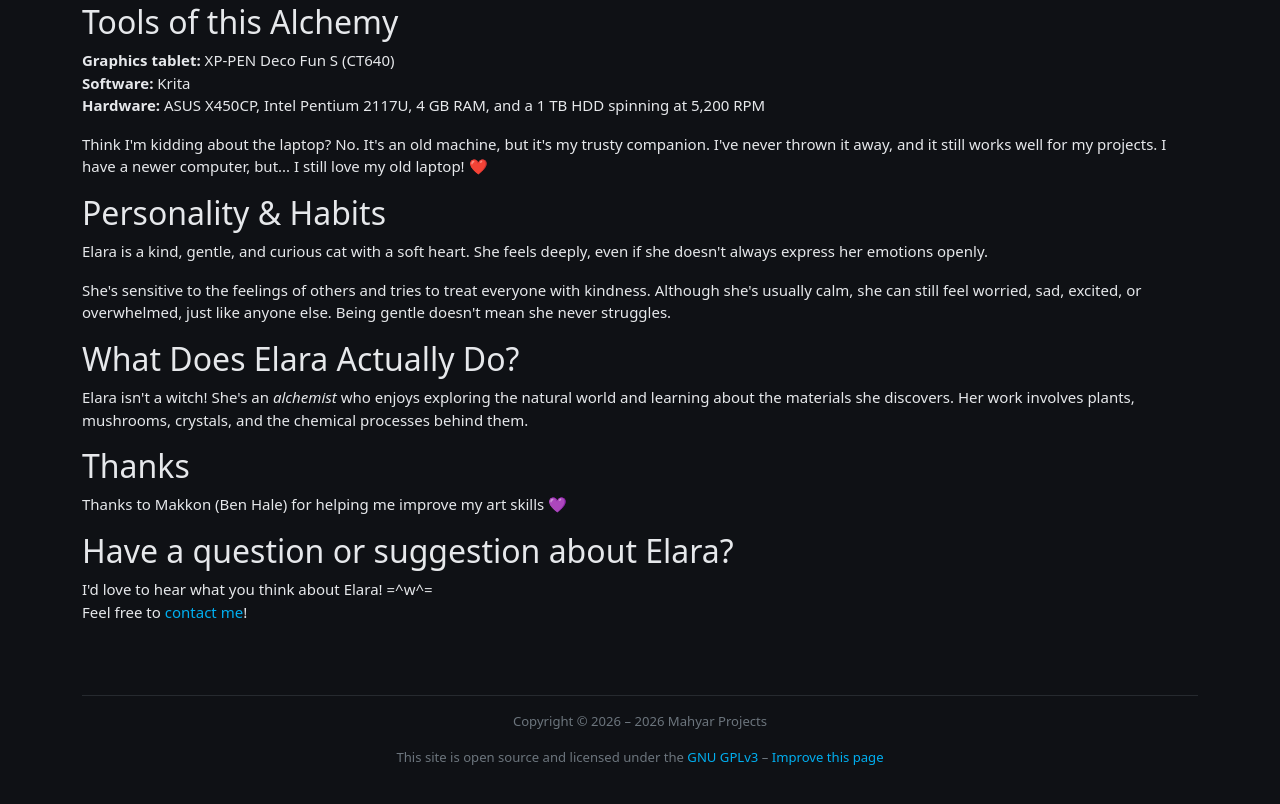
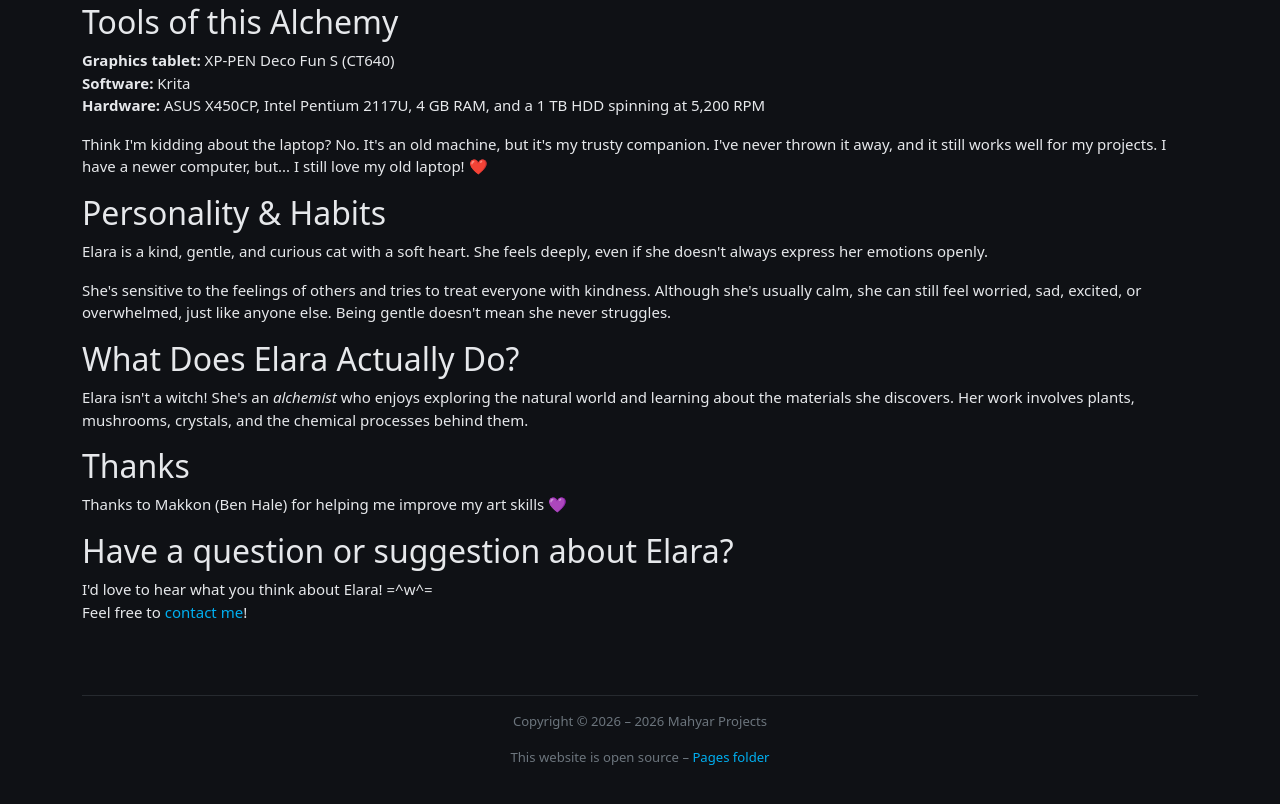
Before and after one commit to Mahyar132/projects, a plain HTML site: page pages/001-elara.html in a window 1280 px wide. Shown: the part 1519-2323 px from the top of the page. Drawn offline with Linux system fonts and the light colour scheme.

Commit message:
Update 001-elara.html

```diff
--- a/pages/001-elara.html
+++ b/pages/001-elara.html
@@ -144,16 +144,14 @@
             <!-- A little JavaScript trick to keep the copyright year up to date -->
             <p>
                 Copyright © 2026 –
-                <script>
-                    document.write(new Date().getFullYear());
-                </script>
+                <span id="year"></span>
+                <script src="../footer.js" defer></script>
                 Mahyar Projects
             </p>
 
             <p>
-                This site is open source and licensed under the
-                <a href="https://www.gnu.org/licenses/gpl-3.0.html">GNU GPLv3</a> –
-                <a href="https://github.com/Mahyar132/projects/pages">Improve this page</a><br />
+                This website is open source –
+                <a href="https://github.com/Mahyar132/projects/pages">Pages folder</a><br />
             </p>
         </footer>
     </body>
```
